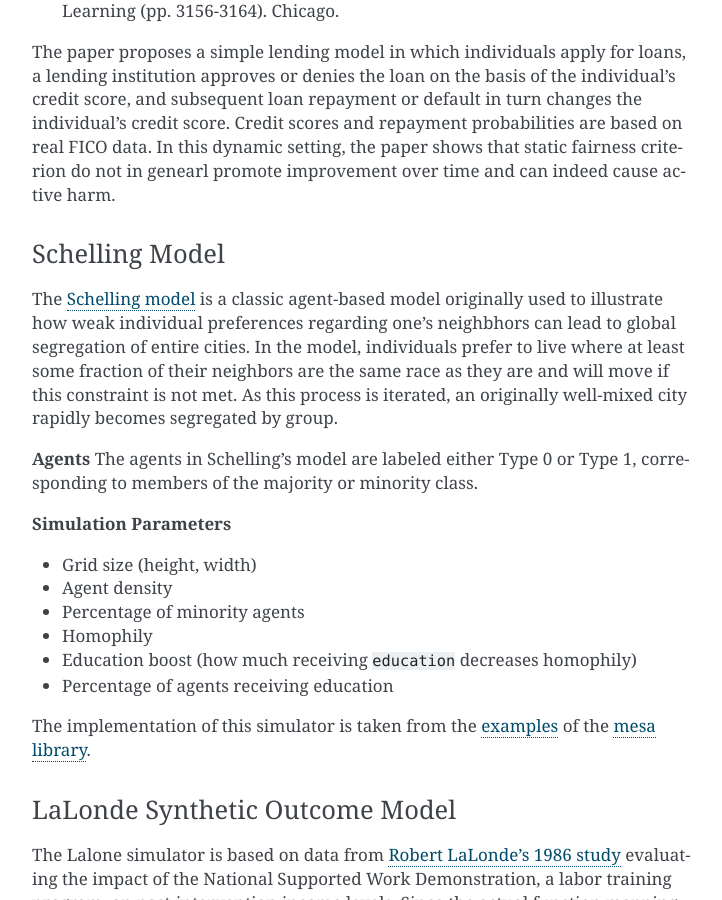
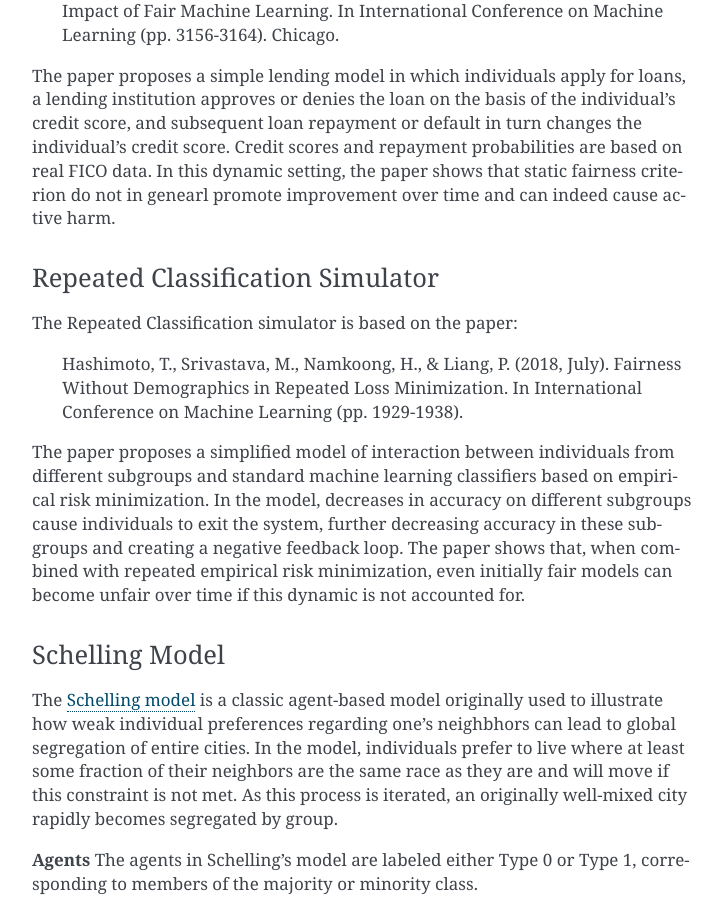
Before and after one commit to socialfoundations/whynot, a Sphinx documentation site: the page built from docs/source/simulators.rst, in a window 1280 px wide and 900 px high, scrolled down 6241 px. Shown: the whole window, without its empty margins (388-1110 px from the left). Built offline with Sphinx 7.4.7, drawn with Linux system fonts in a browser that asks for light colours; some of the changed text lies outside the part shown.

Commit message:
Update docs

```diff
--- a/docs/source/api.rst
+++ b/docs/source/api.rst
@@ -19,6 +19,7 @@ Simulators
     simulator_configs/schelling
     simulator_configs/lalonde
     simulator_configs/lending
+    simulator_configs/repeated_classification
 
 
 Dynamics
--- a/docs/source/simulators.rst
+++ b/docs/source/simulators.rst
@@ -31,6 +31,7 @@ Dynamical systems based simulators:
 * :ref:`opioid-simulator`
 * :ref:`lotka-volterra-simulator`
 * :ref:`lending-simulator`
+* :ref:`repeated-classification`
 
 Agent-based simulators:
 
@@ -308,6 +309,25 @@ are based on real FICO data. In this dynamic setting, the paper shows that
 static fairness criterion do not in genearl promote improvement over time and
 can indeed cause active harm.
 
+.. _repeated-classification:
+
+Repeated Classification Simulator
+^^^^^^^^^^^^^^^^^^^^^^^^^^^^^^^^^
+The Repeated Classification simulator is based on the paper:
+
+    Hashimoto, T., Srivastava, M., Namkoong, H., & Liang, P. (2018, July). Fairness
+    Without Demographics in Repeated Loss Minimization. In International Conference
+    on Machine Learning (pp. 1929-1938).
+
+The paper proposes a simplified model of interaction between individuals from
+different subgroups and standard machine learning classifiers based on empirical
+risk minimization. In the model, decreases in accuracy on different subgroups
+cause individuals to exit the system, further decreasing accuracy in these
+subgroups and creating a negative feedback loop. The paper shows that, when
+combined with repeated empirical risk minimization, even initially fair models
+can become unfair over time if this dynamic is not accounted for.
+
+
 .. _schelling-simulator:
 
 Schelling Model
```
Also changed, not shown: docs/source/simulator_configs/repeated_classification.rst (added, +26 -0 lines), 1 other file.
